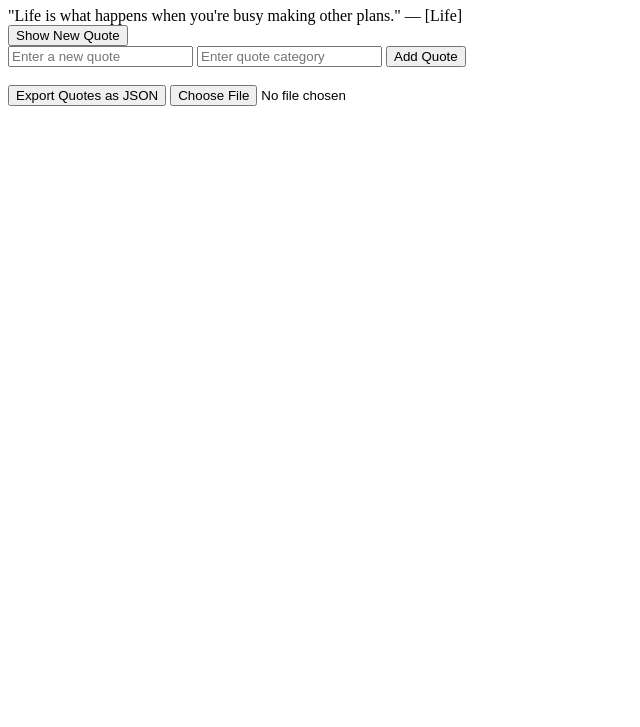
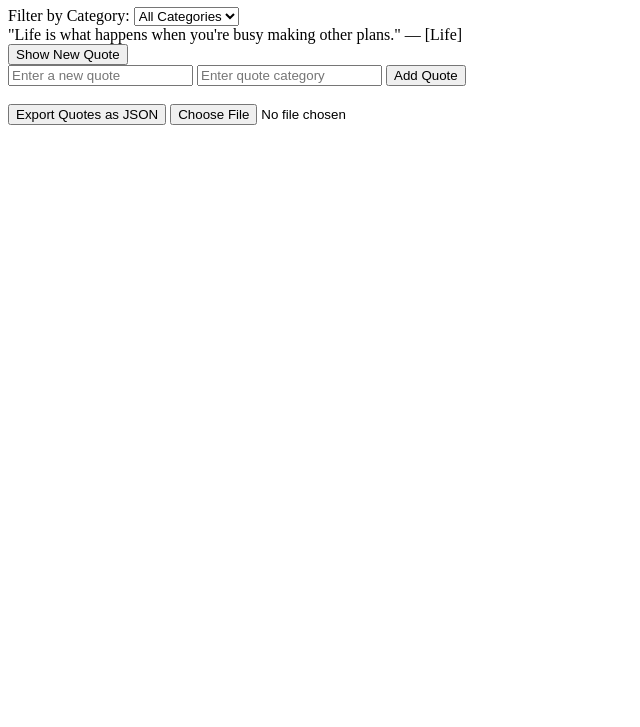
Before and after one commit to RowinaTHemida/alx_fe_javascript, a plain HTML site: page dom-manipulation/index.html in a window 1280 px wide. Shown: the part 73-800 px from the top of the page, without its empty margins (0-640 px from the left). Drawn offline with Linux system fonts and the light colour scheme.

Commit message:
Task 2: Added category filtering using dropdown and localStorage
wq

```diff
--- a/dom-manipulation/index.html
+++ b/dom-manipulation/index.html
@@ -8,15 +8,24 @@
 <body>
   <h1>Dynamic Quote Generator</h1>
 
+  <!-- ✅ Category Filter Dropdown -->
+  <label for="categoryFilter">Filter by Category:</label>
+  <select id="categoryFilter" onchange="filterQuotes()">
+    <option value="all">All Categories</option>
+  </select>
+
+  <!-- ✅ Quote Display + Button -->
   <div id="quoteDisplay"></div>
   <button id="newQuote">Show New Quote</button>
 
+  <!-- ✅ Add New Quote Form -->
   <div>
     <input id="newQuoteText" type="text" placeholder="Enter a new quote" />
     <input id="newQuoteCategory" type="text" placeholder="Enter quote category" />
     <button onclick="addQuote()">Add Quote</button>
   </div>
 
+  <!-- ✅ Export / Import -->
   <br>
   <button onclick="exportQuotes()">Export Quotes as JSON</button>
   <input type="file" id="importFile" accept=".json" onchange="importFromJsonFile(event)" />
--- a/dom-manipulation/script.js
+++ b/dom-manipulation/script.js
@@ -1,41 +1,84 @@
-// Load quotes from localStorage if available, otherwise use default
+// Load quotes from localStorage or default
 let quotes = JSON.parse(localStorage.getItem("quotes")) || [
   { text: "Stay hungry, stay foolish.", category: "Motivation" },
   { text: "Life is what happens when you're busy making other plans.", category: "Life" },
   { text: "Simplicity is the ultimate sophistication.", category: "Design" }
 ];
 
-// Save to localStorage
+// Save quotes to localStorage
 function saveQuotes() {
   localStorage.setItem("quotes", JSON.stringify(quotes));
 }
 
-// Show random quote
-function showRandomQuote() {
-  const randomIndex = Math.floor(Math.random() * quotes.length);
-  const randomQuote = quotes[randomIndex];
-  const quoteDisplay = document.getElementById("quoteDisplay");
-  quoteDisplay.innerHTML = `"${randomQuote.text}" — [${randomQuote.category}]`;
+// ✅ Populate Category Dropdown
+function populateCategories() {
+  const dropdown = document.getElementById("categoryFilter");
+  const selected = localStorage.getItem("selectedCategory") || "all";
 
-  // Save to sessionStorage (optional)
-  sessionStorage.setItem("lastQuote", JSON.stringify(randomQuote));
+  dropdown.innerHTML = `<option value="all">All Categories</option>`;
+  const categories = [...new Set(quotes.map(q => q.category))];
+
+  categories.forEach(cat => {
+    const option = document.createElement("option");
+    option.value = cat;
+    option.textContent = cat;
+    if (cat === selected) option.selected = true;
+    dropdown.appendChild(option);
+  });
 }
 
-// Add a new quote
+// ✅ Get Quotes based on selected category
+function getFilteredQuotes() {
+  const selectedCategory = document.getElementById("categoryFilter").value;
+  localStorage.setItem("selectedCategory", selectedCategory);
+
+  return selectedCategory === "all"
+    ? quotes
+    : quotes.filter(q => q.category === selectedCategory);
+}
+
+// ✅ Show one quote based on filter
+function showRandomQuote() {
+  const filteredQuotes = getFilteredQuotes();
+  const randomIndex = Math.floor(Math.random() * filteredQuotes.length);
+  const quote = filteredQuotes[randomIndex];
+
+  const quoteDisplay = document.getElementById("quoteDisplay");
+  quoteDisplay.innerHTML = `"${quote.text}" — [${quote.category}]`;
+
+  sessionStorage.setItem("lastQuote", JSON.stringify(quote));
+}
+
+// ✅ Add new quote
 function addQuote() {
-  const newQuoteText = document.getElementById("newQuoteText").value.trim();
-  const newQuoteCategory = document.getElementById("newQuoteCategory").value.trim();
+  const newText = document.getElementById("newQuoteText").value.trim();
+  const newCategory = document.getElementById("newQuoteCategory").value.trim();
 
-  if (newQuoteText && newQuoteCategory) {
-    quotes.push({ text: newQuoteText, category: newQuoteCategory });
+  if (newText && newCategory) {
+    quotes.push({ text: newText, category: newCategory });
     saveQuotes();
+    populateCategories();
     document.getElementById("newQuoteText").value = "";
     document.getElementById("newQuoteCategory").value = "";
     showRandomQuote();
   }
 }
 
-// Export quotes to JSON
+// ✅ Filter quotes on change
+function filterQuotes() {
+  const filtered = getFilteredQuotes();
+  const quoteDisplay = document.getElementById("quoteDisplay");
+
+  if (filtered.length > 0) {
+    const randomIndex = Math.floor(Math.random() * filtered.length);
+    const quote = filtered[randomIndex];
+    quoteDisplay.innerHTML = `"${quote.text}" — [${quote.category}]`;
+  } else {
+    quoteDisplay.innerHTML = "No quotes found for this category.";
+  }
+}
+
+// ✅ Export as JSON file
 function exportQuotes() {
   const data = JSON.stringify(quotes, null, 2);
   const blob = new Blob([data], { type: "application/json" });
@@ -48,20 +91,23 @@ function exportQuotes() {
   URL.revokeObjectURL(url);
 }
 
-// Import quotes from JSON file
+// ✅ Import from JSON file
 function importFromJsonFile(event) {
   const fileReader = new FileReader();
   fileReader.onload = function (event) {
     const importedQuotes = JSON.parse(event.target.result);
     quotes.push(...importedQuotes);
     saveQuotes();
+    populateCategories();
     alert('Quotes imported successfully!');
   };
   fileReader.readAsText(event.target.files[0]);
 }
 
-// Show last quote on page load if available
+// ✅ Initialize on page load
 window.onload = function () {
+  populateCategories();
+
   const last = JSON.parse(sessionStorage.getItem("lastQuote"));
   if (last) {
     document.getElementById("quoteDisplay").innerHTML = `"${last.text}" — [${last.category}]`;
@@ -70,5 +116,4 @@ window.onload = function () {
   }
 };
 
-// Event listener for Show New Quote button
 document.getElementById("newQuote").addEventListener("click", showRandomQuote);
```
